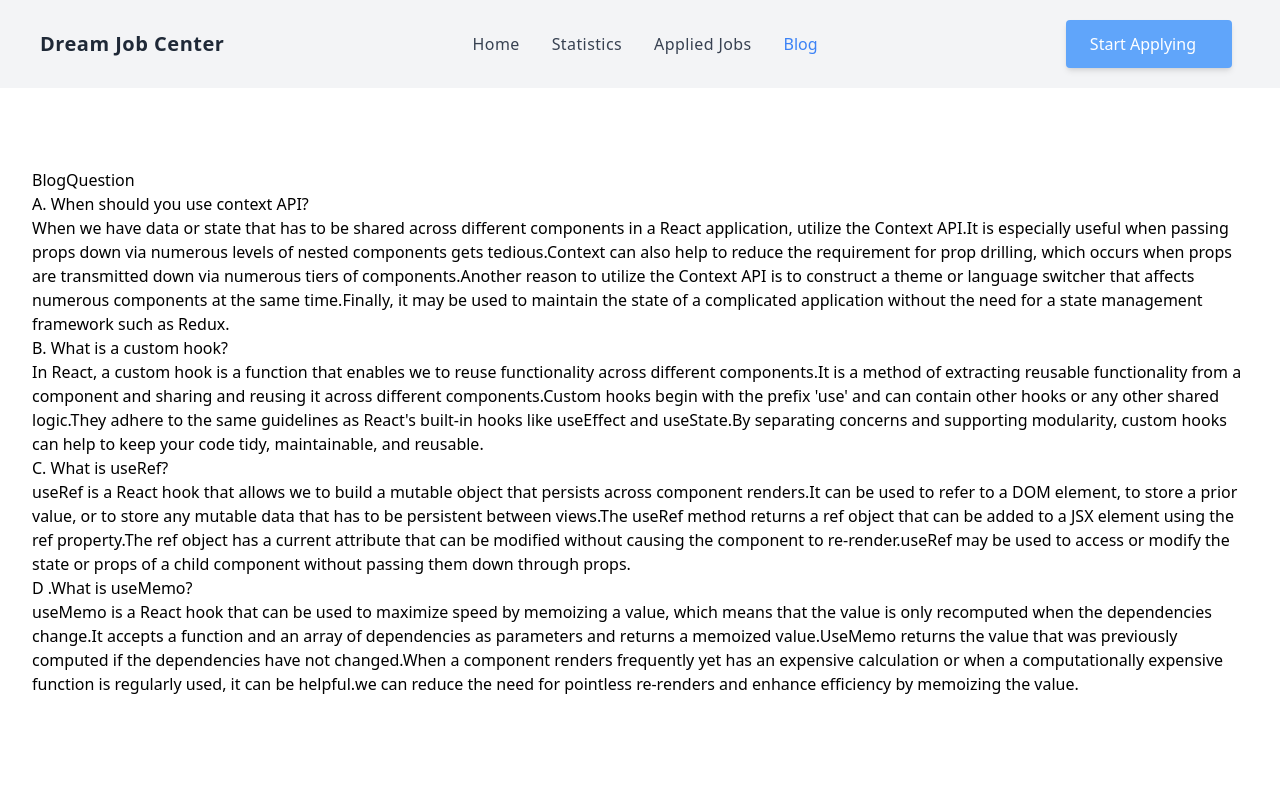
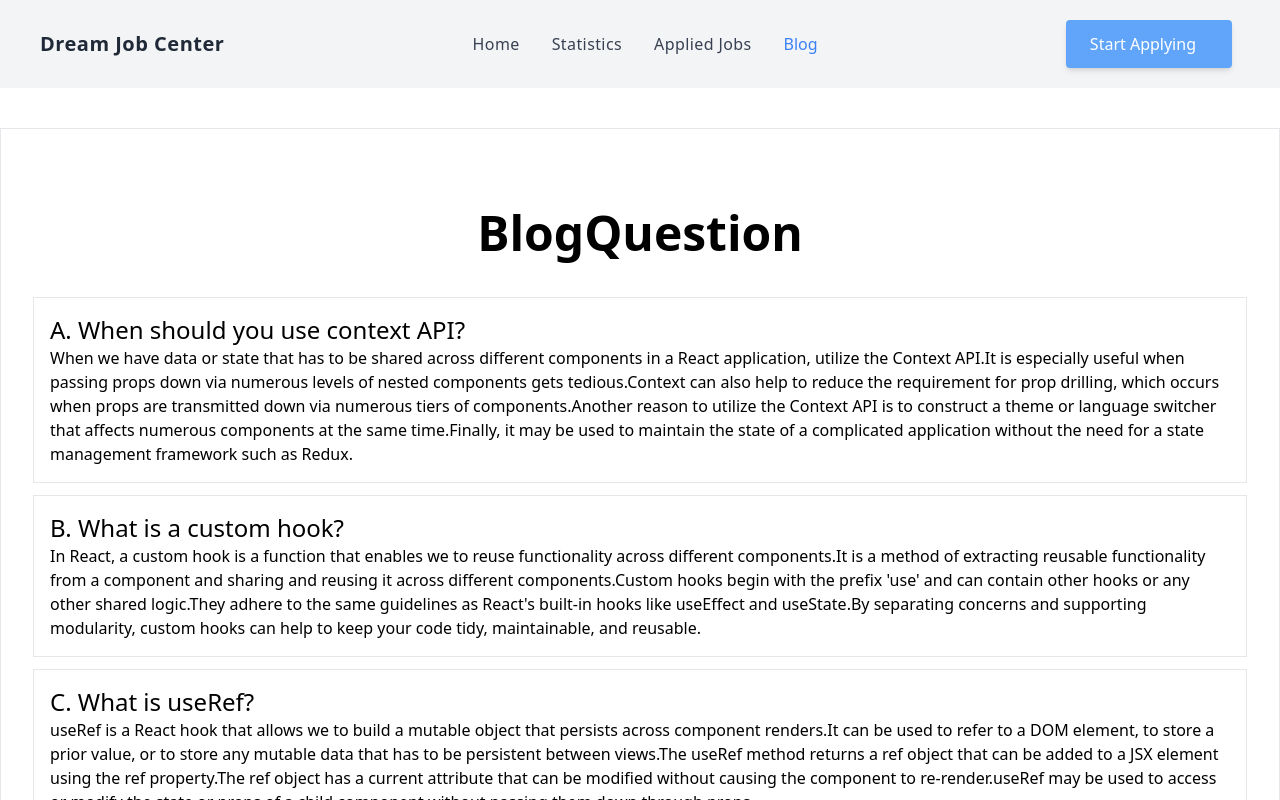
Before and after one commit to Sazzads/dream_job_center, a React (Vite) app: page /blog in a window 1280 px wide. Shown: the top 800 px of the page. Built offline with nearby package versions, Linux system fonts and the light colour scheme.

Commit message:
add blog style

```diff
--- a/src/Components/Blog/Blog.jsx
+++ b/src/Components/Blog/Blog.jsx
@@ -2,21 +2,27 @@ import React from 'react';
 
 const Blog = () => {
     return (
-        <div className='my-container'>
-            <h1>BlogQuestion</h1>
-            <h3>A. When should you use context API?</h3>
-            <p>When we have data or state that has to be shared across different components in a React application, utilize the Context API.It is especially useful when passing props down via numerous levels of nested components gets tedious.Context can also help to reduce the requirement for prop drilling, which occurs when props are transmitted down via numerous tiers of components.Another reason to utilize the Context API is to construct a theme or language switcher that affects numerous components at the same time.Finally, it may be used to maintain the state of a complicated application without the need for a state management framework such as Redux.</p>
-            <h3>B. What is a custom hook?</h3>
-            <p>In React, a custom hook is a function that enables we to reuse functionality across different components.It is a method of extracting reusable functionality from a component and sharing and reusing it across different components.Custom hooks begin with the prefix 'use' and can contain other hooks or any other shared logic.They adhere to the same guidelines as React's built-in hooks like useEffect and useState.By separating concerns and supporting modularity, custom hooks can help to keep your code tidy, maintainable, and reusable.</p>
-            <h3>C. What is useRef?</h3>
-            <p>useRef is a React hook that allows we to build a mutable object that persists across component renders.It can be used to refer to a DOM element, to store a prior value, or to store any mutable data that has to be persistent between views.The useRef method returns a ref object that can be added to a JSX element using the ref property.The ref object has a current attribute that can be modified without causing the component to re-render.useRef may be used to access or modify the state or props of a child component without passing them down through props.</p>
-            <h3>D .What is useMemo?</h3>
-            <p>useMemo is a React hook that can be used to maximize speed by memoizing a value, which means that the value is only recomputed when the dependencies change.It accepts a function and an array of dependencies as parameters and returns a memoized value.UseMemo returns the value that was previously computed if the dependencies have not changed.When a component renders frequently yet has an expensive calculation or when a computationally expensive function is regularly used, it can be helpful.we can reduce the need for pointless re-renders and enhance efficiency by memoizing the value.
+        <div className='my-container border mt-10'>
+            <h1 className='font-bold text-center text-5xl mb-10'>BlogQuestion</h1>
+            <div className='border p-4 mb-3'>
+                <h3 className='text-2xl'>A. When should you use context API?</h3>
+                <p>When we have data or state that has to be shared across different components in a React application, utilize the Context API.It is especially useful when passing props down via numerous levels of nested components gets tedious.Context can also help to reduce the requirement for prop drilling, which occurs when props are transmitted down via numerous tiers of components.Another reason to utilize the Context API is to construct a theme or language switcher that affects numerous components at the same time.Finally, it may be used to maintain the state of a complicated application without the need for a state management framework such as Redux.</p>
+            </div>
+            <div className='border p-4 mb-3'>
+                <h3 className='text-2xl'>B. What is a custom hook?</h3>
+                <p>In React, a custom hook is a function that enables we to reuse functionality across different components.It is a method of extracting reusable functionality from a component and sharing and reusing it across different components.Custom hooks begin with the prefix 'use' and can contain other hooks or any other shared logic.They adhere to the same guidelines as React's built-in hooks like useEffect and useState.By separating concerns and supporting modularity, custom hooks can help to keep your code tidy, maintainable, and reusable.</p>
+            </div>
+            <div className='border p-4 mb-3'>
+                <h3 className='text-2xl'>C. What is useRef?</h3>
+                <p>useRef is a React hook that allows we to build a mutable object that persists across component renders.It can be used to refer to a DOM element, to store a prior value, or to store any mutable data that has to be persistent between views.The useRef method returns a ref object that can be added to a JSX element using the ref property.The ref object has a current attribute that can be modified without causing the component to re-render.useRef may be used to access or modify the state or props of a child component without passing them down through props.</p>
+            </div>
+            <div className='border p-4 mb-3'>
+                <h3 className='text-2xl'>D .What is useMemo?</h3>
+                <p>useMemo is a React hook that can be used to maximize speed by memoizing a value, which means that the value is only recomputed when the dependencies change.It accepts a function and an array of dependencies as parameters and returns a memoized value.UseMemo returns the value that was previously computed if the dependencies have not changed.When a component renders frequently yet has an expensive calculation or when a computationally expensive function is regularly used, it can be helpful.we can reduce the need for pointless re-renders and enhance efficiency by memoizing the value.</p>
+            </div>
 
 
 
-
-            </p>
         </div>
     );
 };
```
Also changed, not shown: 1 other file (tests, documents, lock files or other folders).
